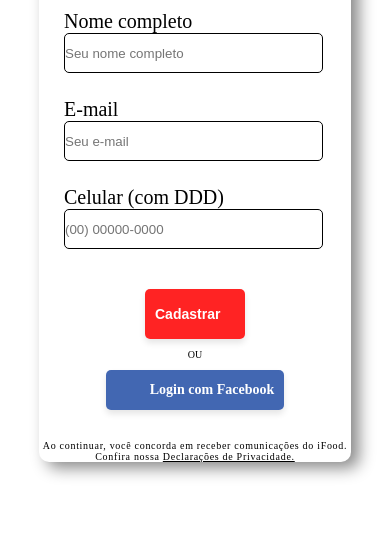
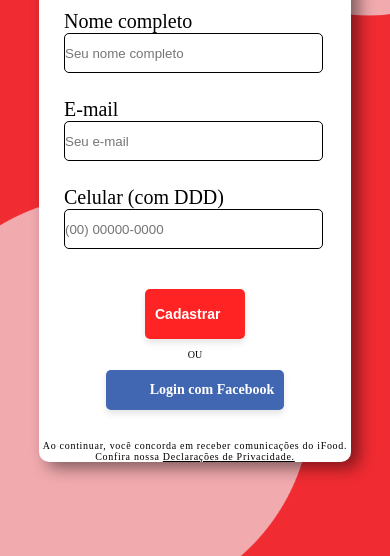
Before and after one commit to DanielVigano17/Challenge-Ifood, a plain HTML site: page index.html in a window 390 px wide. Shown: the part 288-844 px from the top of the page. Drawn offline with nearby package versions, Linux system fonts and the light colour scheme; a script that the page names is missing.

Commit message:
caminho imagens ajustadas

```diff
--- a/styles/style.css
+++ b/styles/style.css
@@ -10,7 +10,7 @@ html{
 }
 
 body{
-    background-image: url(imagens/background.png);
+    background-image: url(../imagens/background.png);
     background-size: cover;
 }
 
@@ -199,7 +199,7 @@ input{
 
 @media (max-width: 900px){
     body{
-        background-image: url(imagens/BackGroundTablet1.png);
+        background-image: url(../imagens/BackGroundTablet1.png);
     }
 }
 
@@ -224,7 +224,7 @@ input{
 
 @media (max-width: 630px){
     body{
-        background-image: url(imagens/BackGroundMobile1.png);
+        background-image: url(../imagens/BackGroundMobile1.png);
     }
 
     .menu > button{
```
Also changed, not shown: imagens/BackGroundMobile1.png (added), imagens/BackGroundTablet1.png (added).
